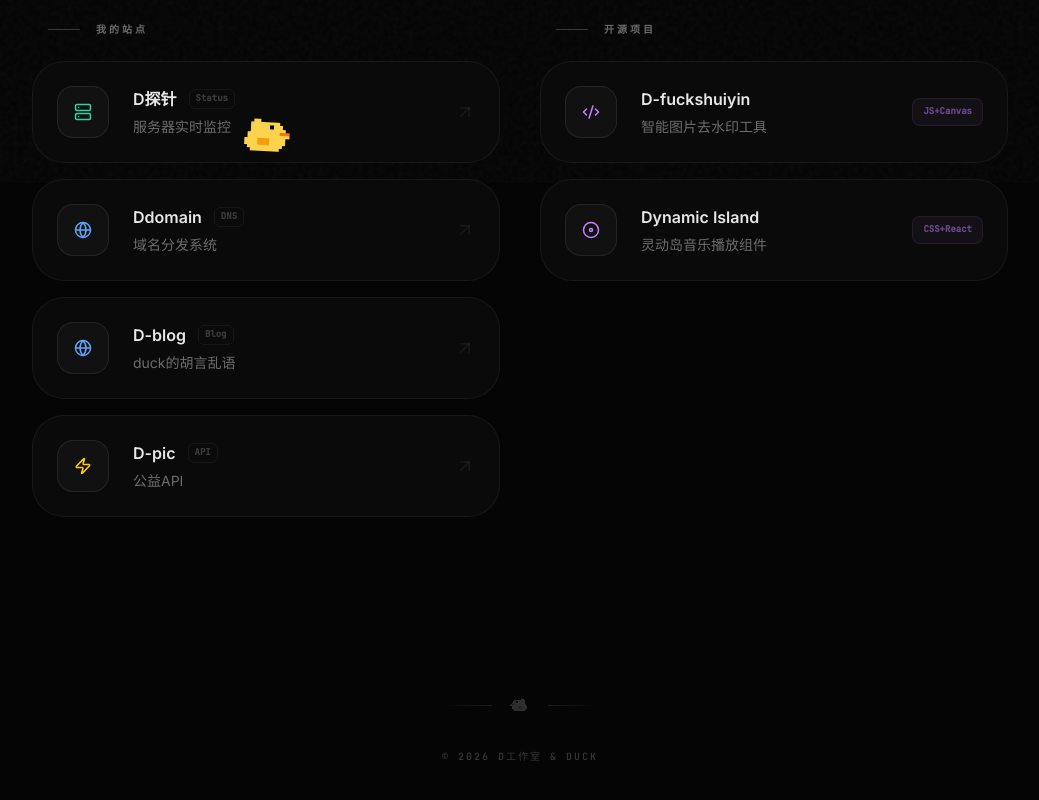
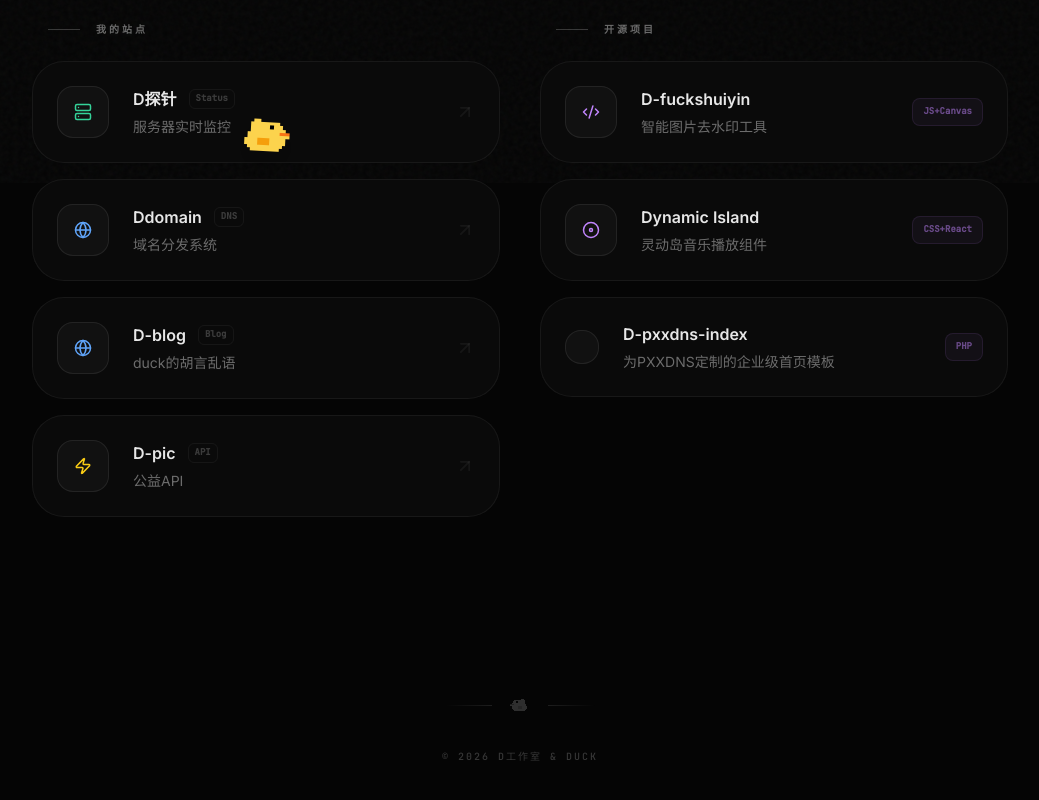
Before and after one commit to ououduck/dworld, a React (Vite) app: page / in a window 1280 px wide. Shown: the part 617-1417 px from the top of the page, without its empty margins (120-1159 px from the left). Built offline with nearby package versions, Linux system fonts and the light colour scheme; a web font is replaced by a local one.

Commit message:
Update config.ts

```diff
--- a/config.ts
+++ b/config.ts
@@ -78,6 +78,13 @@ export const SITE_CONFIG = {
       url: 'https://github.com/ououduck/dynamic-island-player',
       icon: 'Disc',
       tag: 'CSS+React'
+    },
+    {
+      title: 'D-pxxdns-index',
+      desc: '为PXXDNS定制的企业级首页模板',
+      url: 'https://github.com/ououduck/D-pxxdns-index/',
+      icon: 'Code',
+      tag: 'PHP'
     }
   ],
 
@@ -98,7 +105,7 @@ export const SITE_CONFIG = {
         icpUrl: "https://beian.miit.gov.cn"
       },
       {
-        domain: "pldduck.top", // 匹配主域名 (会自动匹配 www.pldduck.com 或 pldduck.com)
+        domain: "pldduck.top", // 匹配主域名 (会自动匹配 www.pldduck.top 或 pldduck.top)
         icp: "湘ICP备2025101669号-2",
         icpUrl: "https://beian.miit.gov.cn"
       }
```
